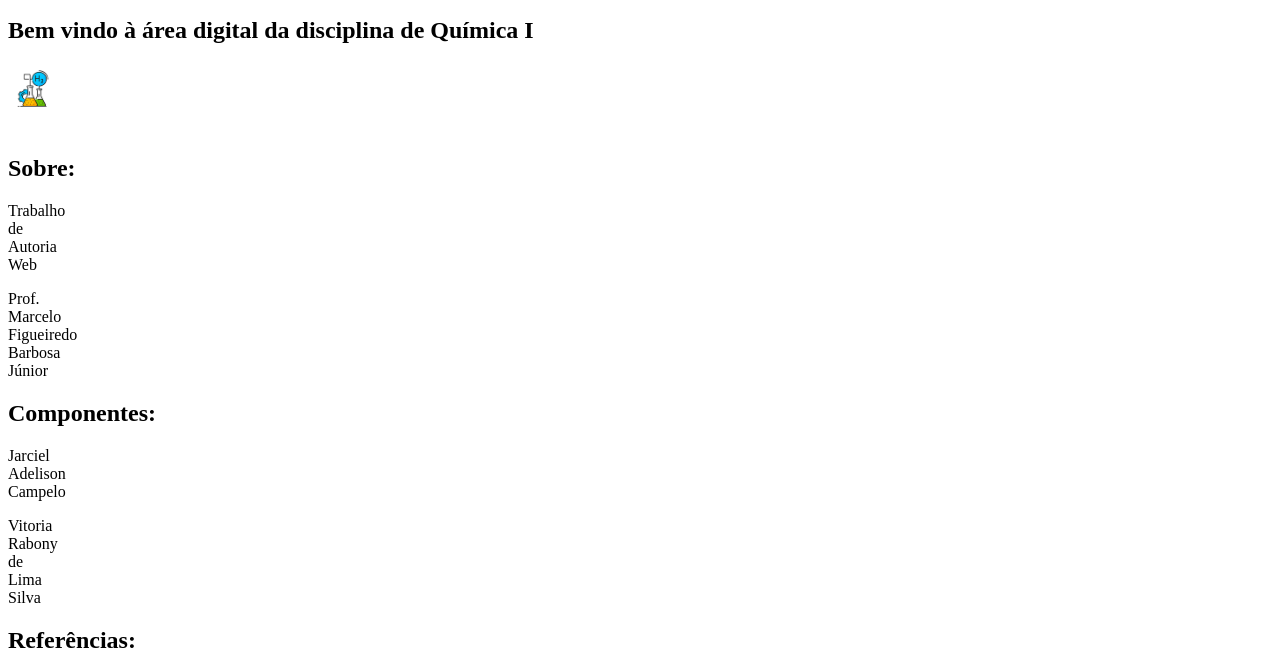
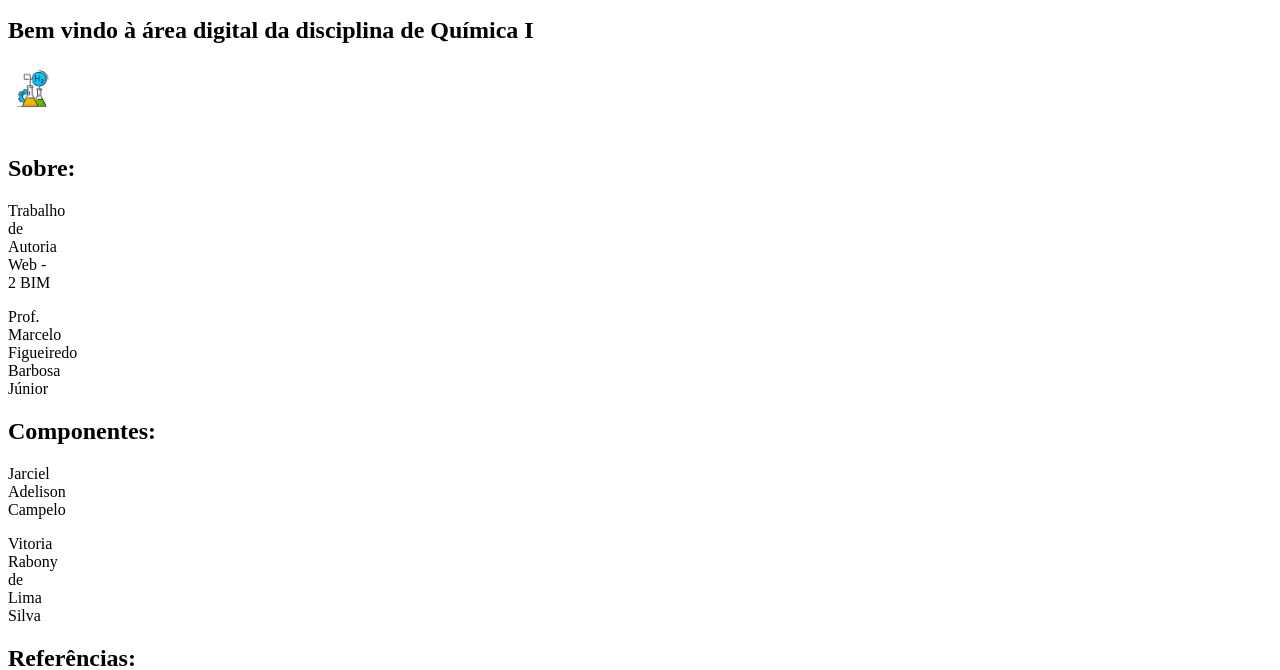
Before and after one commit to jarcieladls/https---github.com-jarcielAdelison-trabalho_autoriaweb, a plain HTML site: page index.html in a window 1280 px wide. Shown: the part 130-800 px from the top of the page. Drawn offline with Linux system fonts and the light colour scheme.

Commit message:
trabalho

```diff
--- a/index.html
+++ b/index.html
@@ -42,7 +42,7 @@
       <section>
         <img src="img/logo ifrn.jpg" alt="">
         <h1> Sobre: </h1>
-        <p> Trabalho de Autoria Web </p>
+        <p> Trabalho de Autoria Web - 2 BIM </p>
         <p> Prof. Marcelo Figueiredo Barbosa Júnior </p>
         <div>
           <h1>
```
